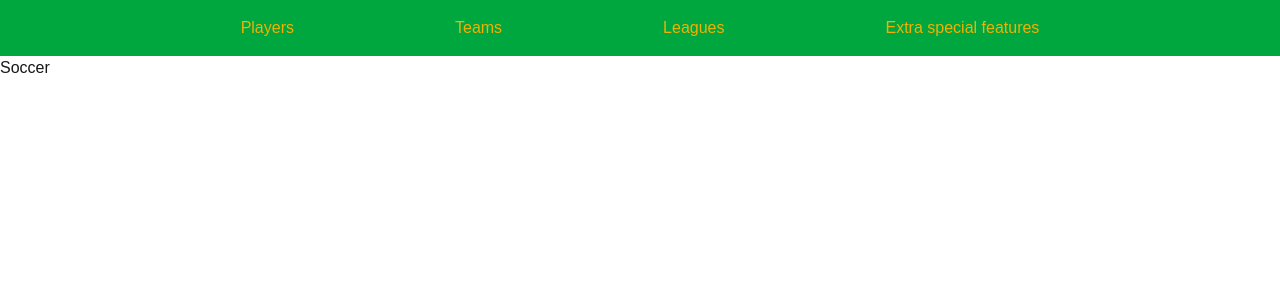
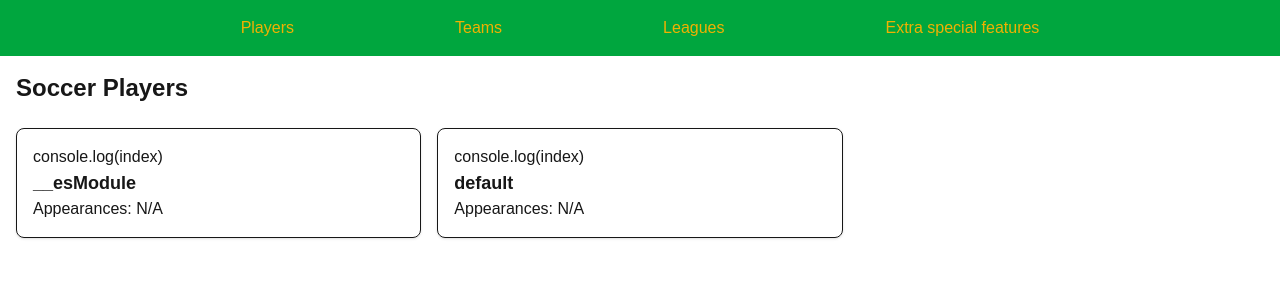
Before and after one commit to lightsara/soccer_stats, a Next.js app in the folder soccerbb/: page / in a window 1280 px wide. Shown: the top 300 px of the page. Built offline with nearby package versions, Linux system fonts and the light colour scheme.

Commit message:
got some sorta output

```diff
--- a/soccerbb/app/page.tsx
+++ b/soccerbb/app/page.tsx
@@ -1,9 +1,52 @@
 import { Suspense } from "react";
+import * as playerData from '../data/players_cleaned_0414.json';
 
+interface Player {
+  player_id: number;
+  name: string;
+}
+console.log('Player data type:', typeof playerData);
+console.log('Keys available:', Object.keys(playerData));
 export default function Home() {
+  // Cast the imported data to Player[] type
+  // Debug the structure
+  //console.log('Player data type:', typeof playerData);
+  //console.log('Is array:', Array.isArray(playerData));
+  //console.log('Structure:', JSON.stringify(playerData).substring(0, 100) + '...');
+
+  // Access the data correctly
+  //const players = Array.isArray(playerData)
+  //  ? playerData
+  //  : playerData.default;
+
+  //for key in Object.keys(playerData):
+  //  console.log('Key:', key);
+  //  console.log('Value:', playerData[key]);
+
+  // Option 1: Using for...of loop (recommended)
+  for (const key of Object.keys(playerData)) {
+      console.log('Key:', key);
+      console.log('Value:', playerData[key as keyof typeof playerData]);
+      break;
+    }
+
+  const counter = 0;
   return (
-    <Suspense fallback={<p className="text-gray-300 text-center">Loading...</p>}>
-      <div>Soccer</div>
-    </Suspense>
+        <div className="container mx-auto p-4">
+          <h1 className="text-2xl font-bold mb-6">Soccer Players</h1>
+
+          <div className="grid grid-cols-1 md:grid-cols-2 lg:grid-cols-3 gap-4">
+               {/* Map over player data properly */}
+          {Object.entries(playerData).map(([name, info], index) => (
+
+            <div key={index} className="border rounded-lg p-4 shadow-sm hover:shadow-md transition-shadow">
+              console.log(index)
+              <h2 className="text-lg font-semibold">{name}</h2>
+              {/* Access player info if needed */}
+              <p>Appearances: {typeof info === 'object' && 'appearances' in info ? info.appearances : 'N/A'}</p>
+            </div>
+))}
+          </div>
+      </div>
   );
 }
```
